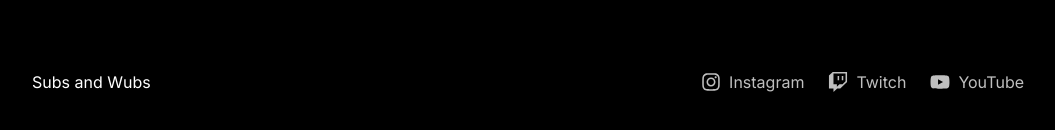
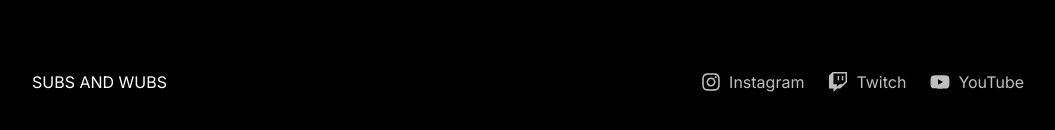
Before and after one commit to michaelhermansen/subsnwubs, a Next.js app: page / in a window 1280 px wide. Shown: the part 906-1036 px from the top of the page, without its empty margins (112-1167 px from the left). Built offline with nearby package versions, Linux system fonts and the light colour scheme.

Commit message:
fix: uppercase title

```diff
--- a/src/app/Footer.tsx
+++ b/src/app/Footer.tsx
@@ -25,7 +25,7 @@ export default function Footer() {
     <footer className="py-12 mt-48 border-t border-white/0">
       <Container>
         <div className="flex flex-wrap gap-8 justify-between">
-          <p>Subs and Wubs</p>
+          <p>SUBS AND WUBS</p>
           <ul className="flex items-center flex-wrap gap-x-6 gap-y-4">
             {links.map((link) => (
               <li key={link.url}>
--- a/src/app/layout.tsx
+++ b/src/app/layout.tsx
@@ -9,7 +9,7 @@ import Footer from "./Footer";
 const inter = Inter({ subsets: ["latin"] });
 
 export const metadata: Metadata = {
-  title: "Subs and Wubs",
+  title: "SUBS AND WUBS",
 };
 
 export default function RootLayout({
```
